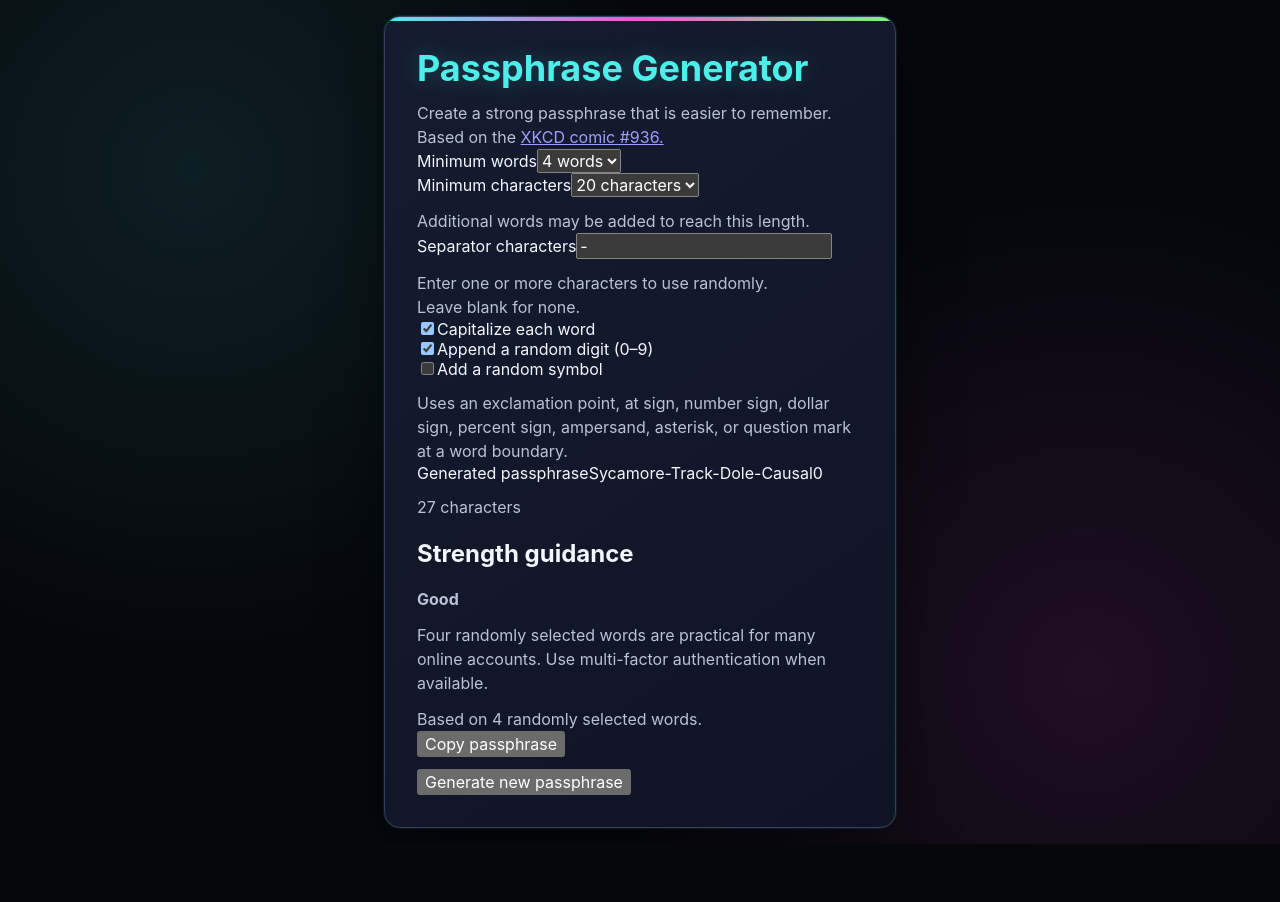
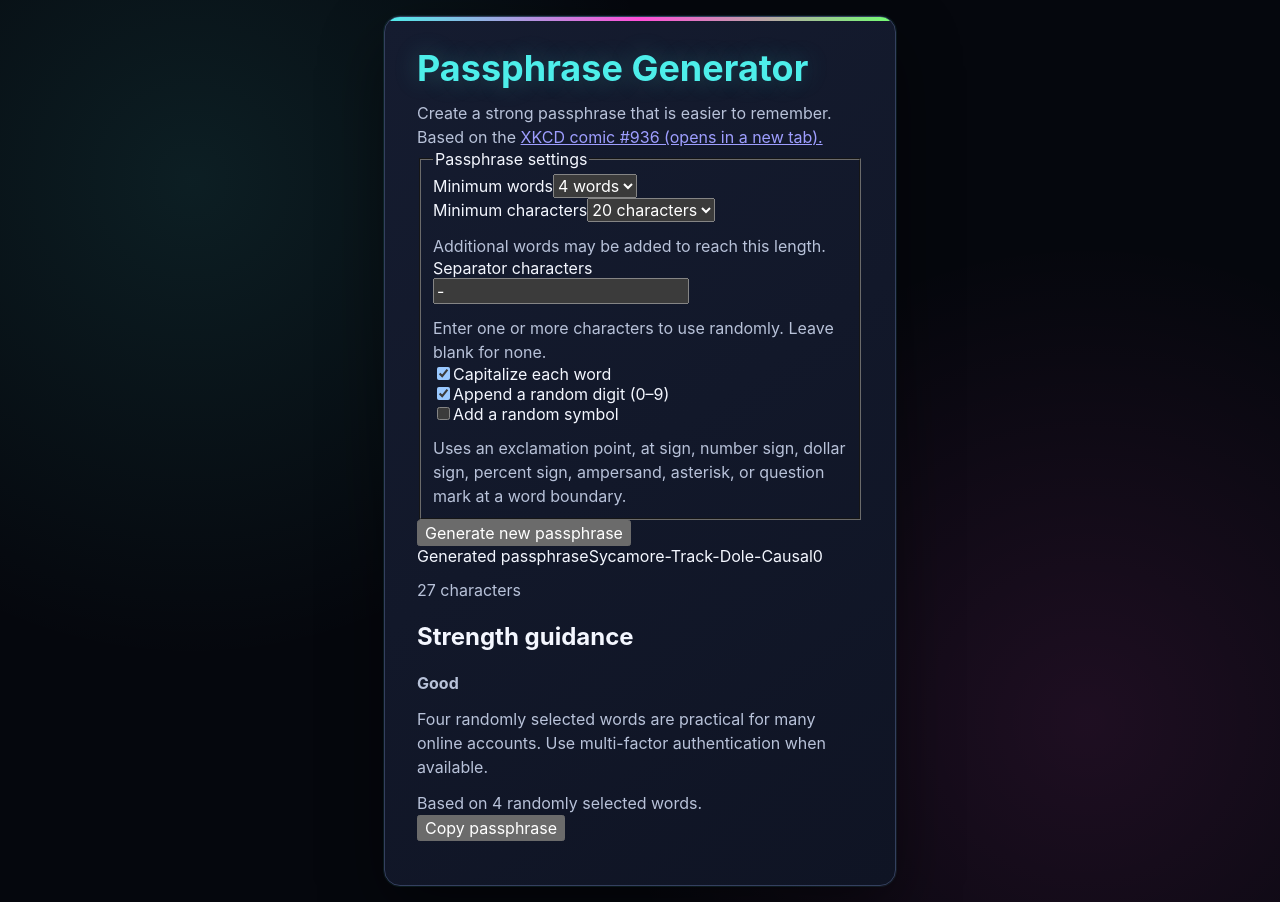
Before and after one commit to loridk/passphrase-generator-web, a React (Vite) app: page / in a window 1280 px wide. Before the commit the page ends 844 px from the top, so only its background shows below. Built offline with nearby package versions, Linux system fonts and the light colour scheme.

Commit message:
Accessible layout

```diff
--- a/src/App.jsx
+++ b/src/App.jsx
@@ -51,7 +51,9 @@ function App() {
   const [statusMessage, setStatusMessage] = useState("");
   const strength = getStrengthGuidance(result.wordCount);
 
-  function handleGenerate() {
+  function handleGenerate(event) {
+    event.preventDefault();
+
     const newResult = createPassphrase({
       minimumWords,
       minimumLength,
@@ -62,6 +64,7 @@ function App() {
     });
 
     setResult(newResult);
+
     setStatusMessage(
       `New passphrase generated. ${newResult.wordCount} words and ${newResult.passphrase.length} characters.`,
     );
@@ -118,11 +121,15 @@ function App() {
           target="_blank"
           rel="noopener noreferrer"
         >
-          XKCD comic #936.
+          XKCD comic #936 (opens in a new tab).
         </a>
       </p>
 
-      <section className="generator">
+      <div className="generator">
+        <form className="settings-form" onSubmit={handleGenerate}>
+          <fieldset>
+            <legend>Passphrase settings</legend>
+
             <div className="field">
               <label htmlFor="minimum-words">Minimum words</label>
 
@@ -166,14 +173,14 @@ function App() {
                 id="separator"
                 type="text"
                 value={separator}
-            maxLength="10"
+                maxLength={10}
                 aria-describedby="separator-help"
                 onChange={handleSeparatorChange}
               />
 
               <p id="separator-help">
-            Enter one or more characters to use randomly. <br />
-            Leave blank for none.
+                Enter one or more characters to use randomly. Leave blank for
+                none.
               </p>
             </div>
 
@@ -222,6 +229,10 @@ function App() {
                 boundary.
               </p>
             </div>
+          </fieldset>
+
+          <button type="submit">Generate new passphrase</button>
+        </form>
 
         <div className="result">
           <label htmlFor="generated-passphrase">Generated passphrase</label>
@@ -256,11 +267,7 @@ function App() {
         <p className="status-message" role="status">
           {statusMessage}
         </p>
-
-        <button type="button" onClick={handleGenerate}>
-          Generate new passphrase
-        </button>
-      </section>
+      </div>
     </main>
   );
 }
```
Lines whose indentation alone changed are shown as unchanged.
